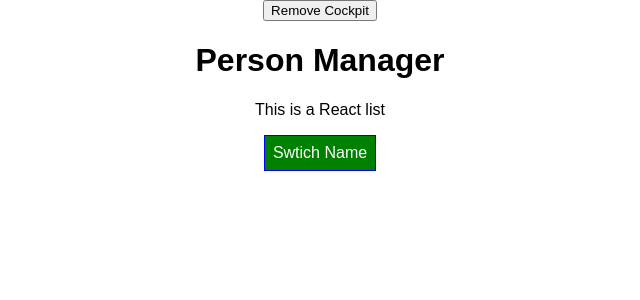
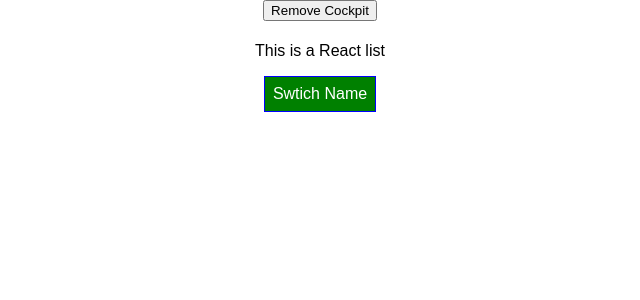
Before and after one commit to Akshay-Sutar/ReactJs, a React app: page / in a window 1280 px wide. Shown: the top 300 px of the page, without its empty margins (320-960 px from the left). Built offline with nearby package versions, Linux system fonts and the light colour scheme.

Commit message:
alt way of hoc

```diff
--- /dev/null
+++ b/src/components/hoc/withClass.js
@@ -0,0 +1,11 @@
+import React, { Children } from 'react';
+
+const withClass = (WrappedComponent, className) => {
+    return props => (
+        <div className={className}>
+            <WrappedComponent/>
+        </div>
+    );
+}
+
+export default withClass;
--- a/src/containers/App.js
+++ b/src/containers/App.js
@@ -2,6 +2,8 @@
 import classes from './App.css';
 import Persons from '../components/Persons/Persons';
 import Cockpit from '../components/Cockpit/Cockpit';
+import withClass from '../components/hoc/withClass';
+import Aux from '../components/hoc/Aux';
 
 class App extends Component {
   constructor(props){
@@ -86,7 +88,7 @@
     }
 
     return (
-        <div className={classes.App}>
+        <Aux classes={classes.App}>
             <button
               onClick={ ()=>{ this.setState({showCockpit:false}) } }
             >Remove Cockpit</button>
@@ -98,11 +100,10 @@
               clicked={this.togglePersonHandler}
             /> : null
             }
-
             {persons}
-        </div>
+        </Aux>
     );
   }
 }
 
-export default App;
+export default withClass(App, classes.App );
```
